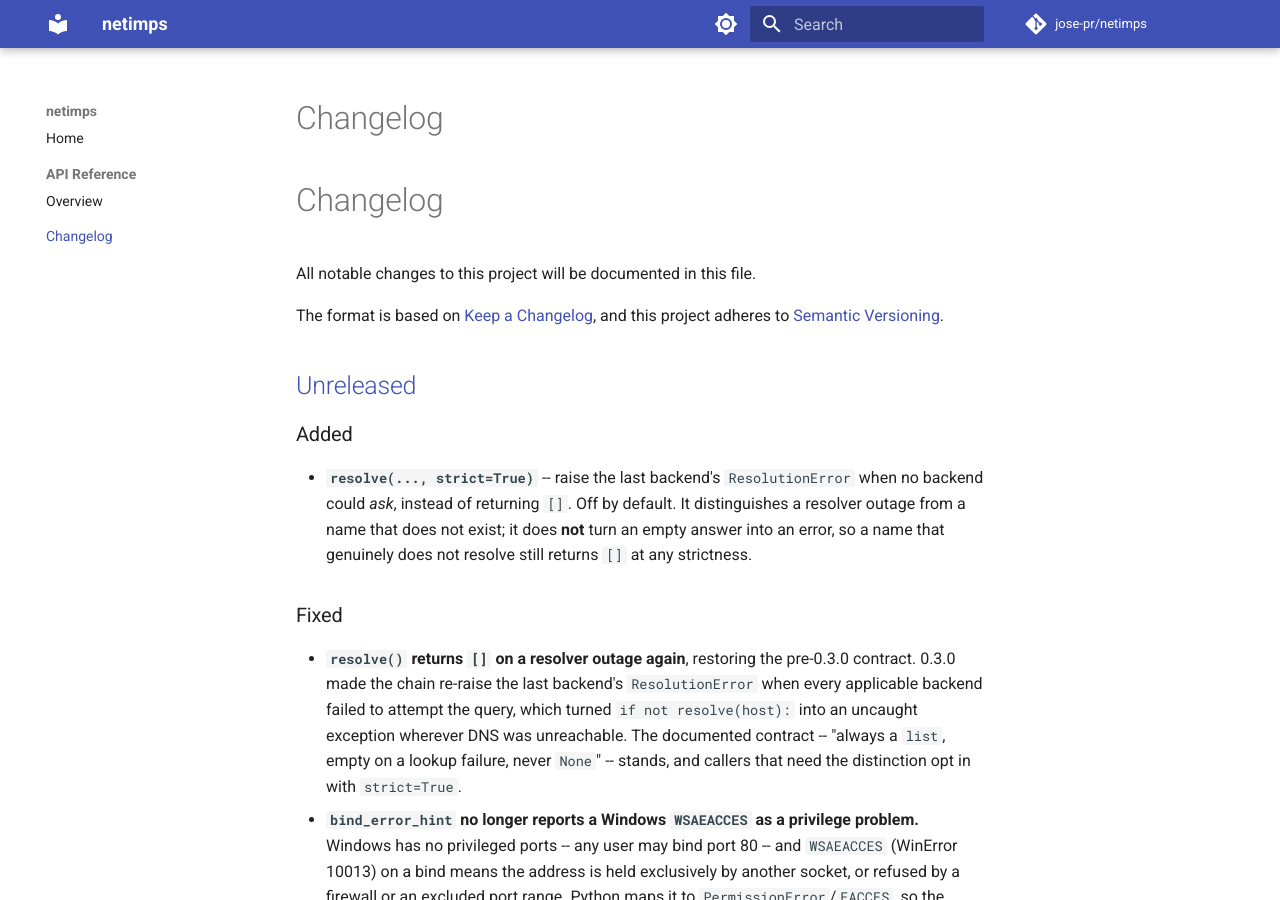
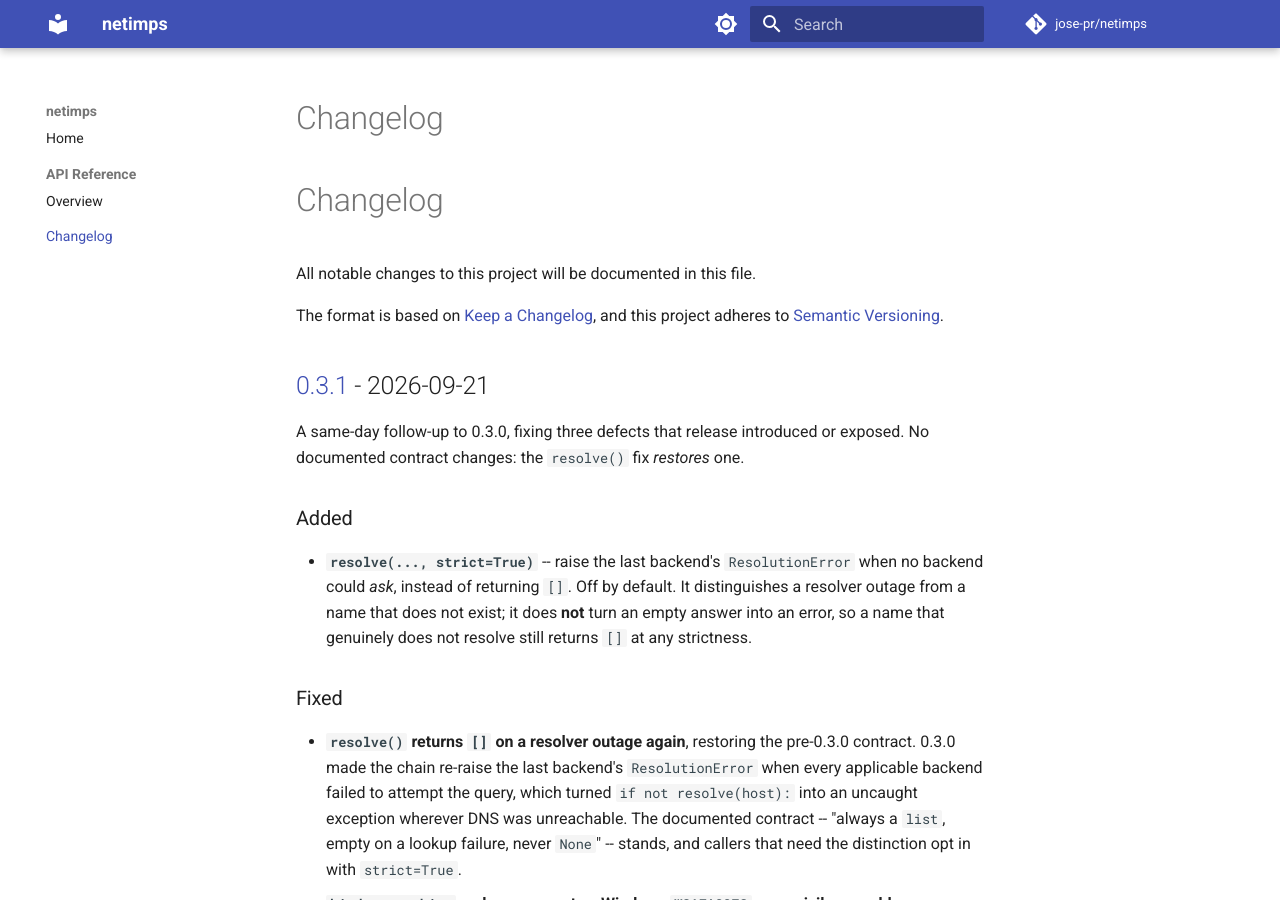
Before and after one commit to jose-pr/netimps, an MkDocs documentation site: the page built from docs/changelog.md, in a window 1280 px wide and 900 px high. Built offline with MkDocs 1.6.1 and Material for MkDocs 9.7.7, drawn with Linux system fonts in a browser that asks for light colours; comment, search, counter and statistics services are not loaded.

Commit message:
chore: release 0.3.1
Three fixes and the strict= addition, all PATCH under this project's pre-1.0
rule: nothing here breaks a documented contract, and the resolve() fix
restores the one 0.3.0 broke.

None of the three was caught by the suite, and two were pinned as the
requirement by a passing test -- the recurring failure mode being a test
written from the implementation rather than from the contract. Recorded in
RELEASENOTES.md rather than left as a pattern to rediscover.

Also corrects AGENTS.md, which still described docs.yml as triggering on
`release: published`. It has not since b743db3, and the reason it cannot is
the point worth keeping.

```diff
--- a/CHANGELOG.md
+++ b/CHANGELOG.md
@@ -5,7 +5,10 @@ All notable changes to this project will be documented in this file.
 The format is based on [Keep a Changelog](https://keepachangelog.com/en/1.1.0/),
 and this project adheres to [Semantic Versioning](https://semver.org/).
 
-## [Unreleased]
+## [0.3.1] - 2026-09-21
+
+A same-day follow-up to 0.3.0, fixing three defects that release introduced or
+exposed. No documented contract changes: the `resolve()` fix *restores* one.
 
 ### Added
 
@@ -632,7 +635,8 @@ below is simply what the package contains.
 - **`Host`**, **`retry()`/`backoff_delays()`**, and the named networks `APIPA`,
   `LOOPBACK_V4`, `LOOPBACK_V6`, `LINK_LOCAL_V6`.
 
-[Unreleased]: https://github.com/jose-pr/netimps/compare/v0.3.0...HEAD
+[Unreleased]: https://github.com/jose-pr/netimps/compare/v0.3.1...HEAD
+[0.3.1]: https://github.com/jose-pr/netimps/compare/v0.3.0...v0.3.1
 [0.3.0]: https://github.com/jose-pr/netimps/compare/v0.2.2...v0.3.0
 [0.2.2]: https://github.com/jose-pr/netimps/compare/v0.2.1...v0.2.2
 [0.2.1]: https://github.com/jose-pr/netimps/compare/v0.2.0...v0.2.1
--- a/pyproject.toml
+++ b/pyproject.toml
@@ -4,7 +4,7 @@ build-backend = "hatchling.build"
 
 [project]
 name = "netimps"
-version = "0.3.0"
+version = "0.3.1"
 authors = [{ name = "jose-pr", email = "jose-pr@coqui.dev" }]
 description = "Small, self-contained network utilities: IP/MAC types, DNS lookup, ping, NIC discovery"
 readme = "README.md"
```
Also changed, not shown: AGENTS.md (+4 -2 lines), RELEASENOTES.md (+37 -15 lines).
